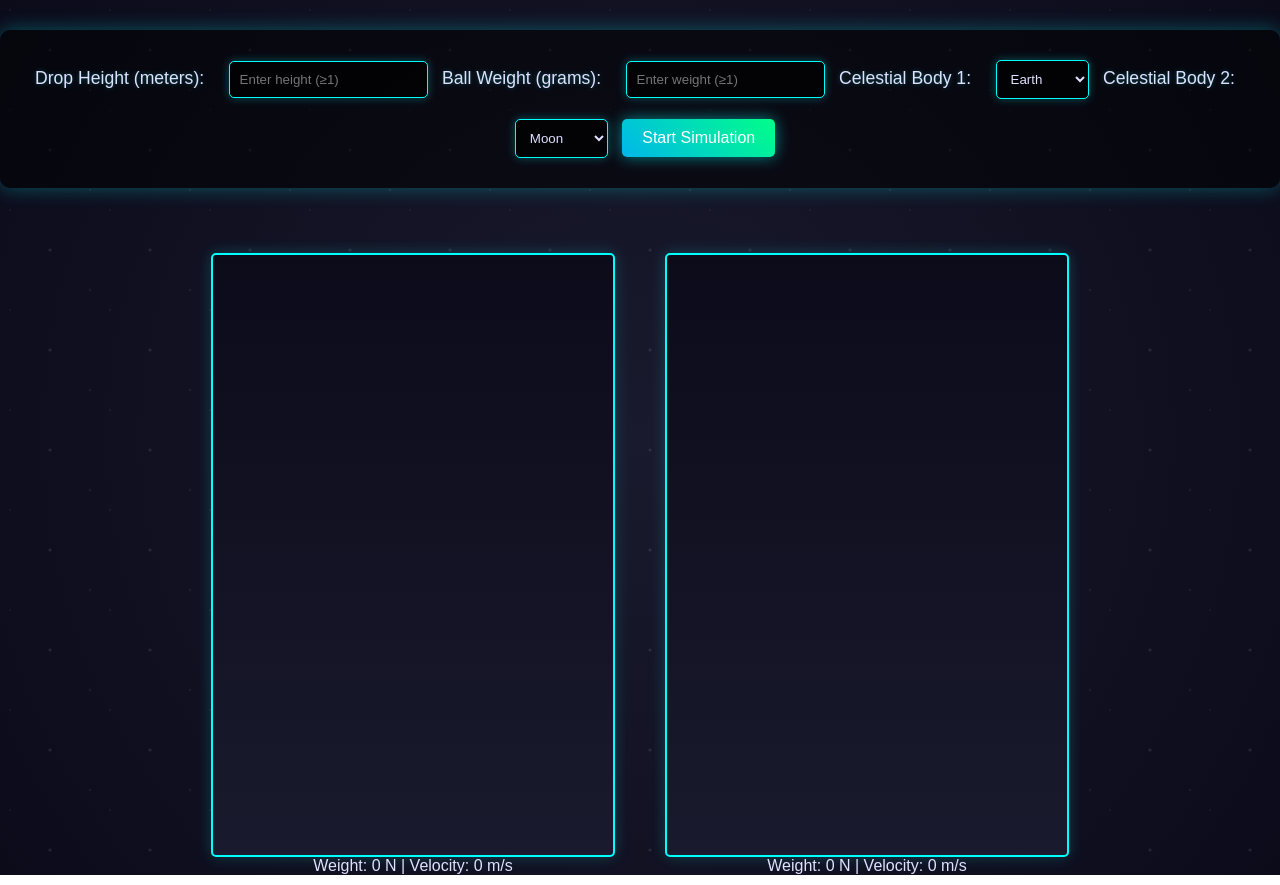
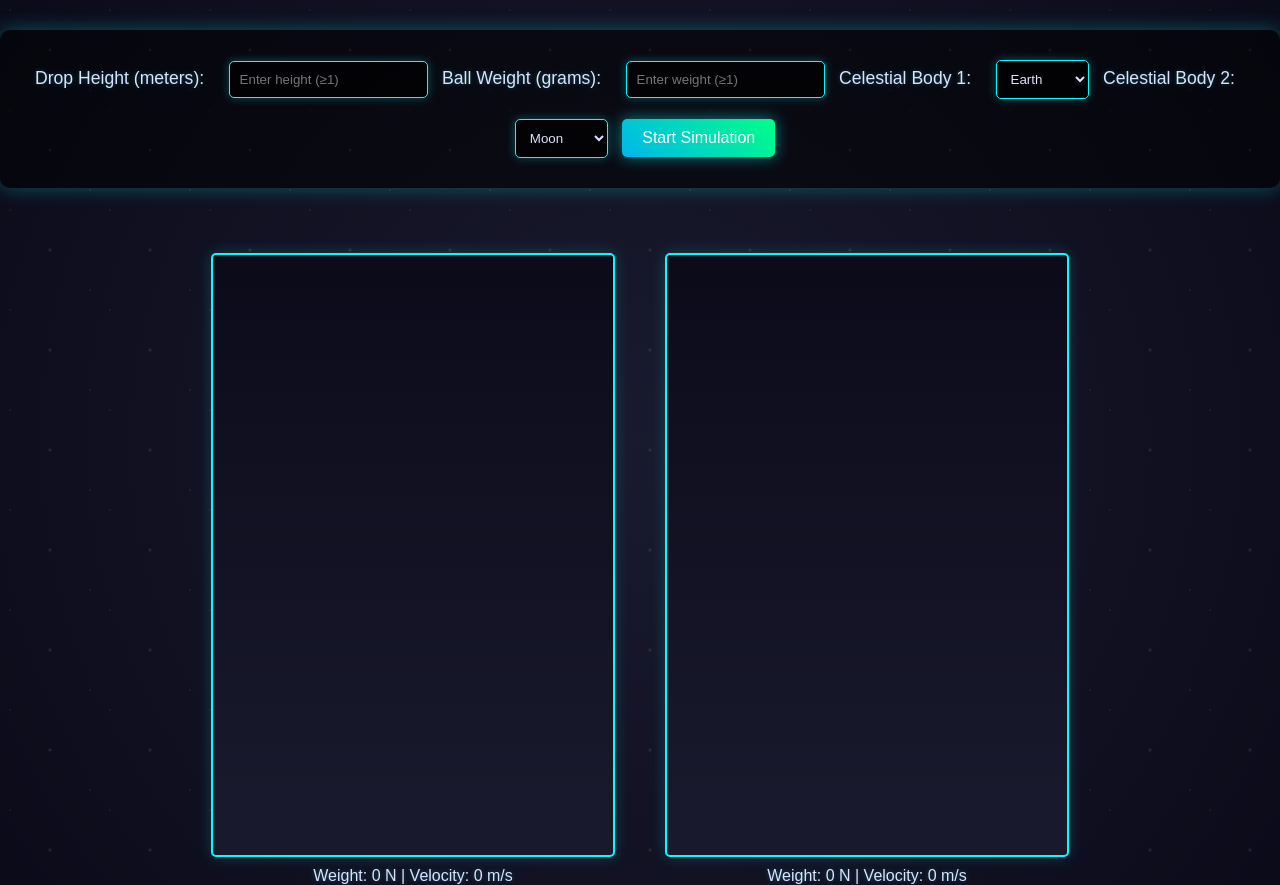
Before and after one commit to dr-engineer07/gravity, a plain HTML site: page index.html in a window 1280 px wide. Drawn offline with Linux system fonts and the light colour scheme.

Commit message:
Update styles.css

```diff
--- a/styles.css
+++ b/styles.css
@@ -118,3 +118,9 @@ button:hover {
     margin-top: 15px;
     text-shadow: 0 0 5px rgba(255, 77, 77, 0.5);
 }
+
+.info {
+    font-size: 1em;
+    margin-top: 10px;
+    text-shadow: 0 0 5px rgba(0, 255, 255, 0.3);
+}
```
